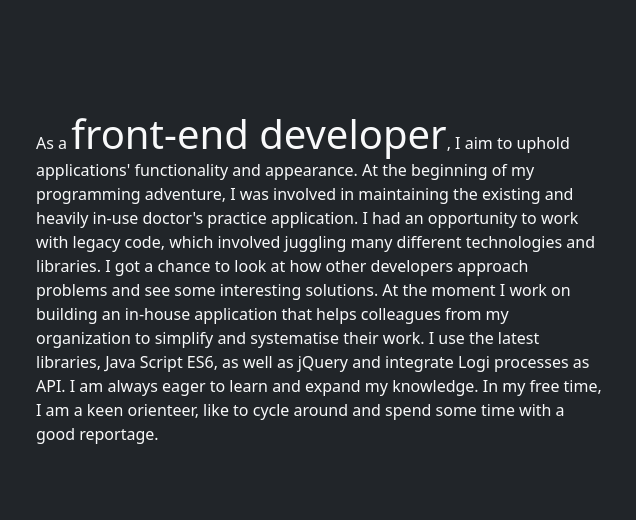
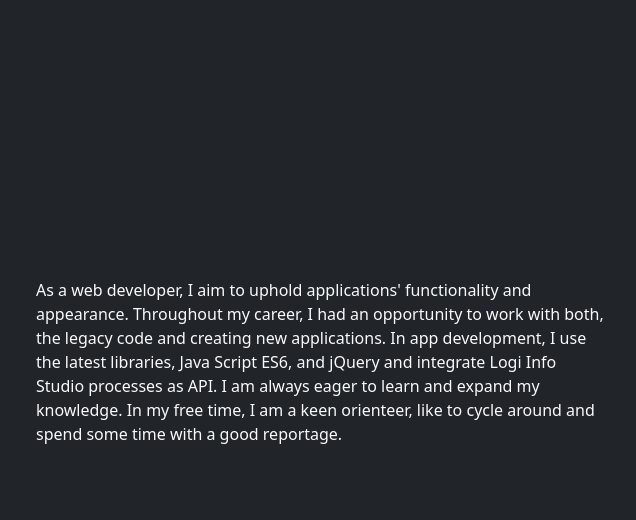
Before and after one commit to aiwmusial/aiwmusial.github.io, a plain HTML site: page index.html in a window 1280 px wide. Shown: the part 964-1484 px from the top of the page, 0-636 px from the left. Drawn offline with nearby package versions, Linux system fonts and the light colour scheme; a script that the page names is missing.

Commit message:
about me updated

```diff
--- a/index.html
+++ b/index.html
@@ -86,10 +86,7 @@
             </div>
             <div class="mb-5 col-lg-6 order-lg-first d-flex align-items-end">
               <p class="p-4 mb-2 text-light text-start">
-                As a <span class="display-6">front-end developer</span>, I aim to uphold applications' functionality and appearance. At the beginning of my programming adventure, I was involved in maintaining the existing and heavily in-use doctor's practice application. I had an opportunity to work with legacy code, which involved juggling many different technologies and libraries. I got a chance to look at how other developers approach problems and see some interesting solutions.
-                At the moment I work on building an in-house application that helps colleagues from my organization to simplify and systematise their work. I use the latest libraries, Java Script ES6, as well as jQuery and integrate Logi processes as API.
-                I am always eager to learn and expand my knowledge.
-                In my free time, I am a keen orienteer, like to cycle around and spend some time with a good reportage.
+                As a web developer, I aim to uphold applications' functionality and appearance. Throughout my career, I had an opportunity to work with both, the legacy code and creating new applications. In app development, I use the latest libraries, Java Script ES6, and jQuery and integrate Logi Info Studio processes as API. I am always eager to learn and expand my knowledge. In my free time, I am a keen orienteer, like to cycle around and spend some time with a good reportage.
               </p>
           </div>
 
```
